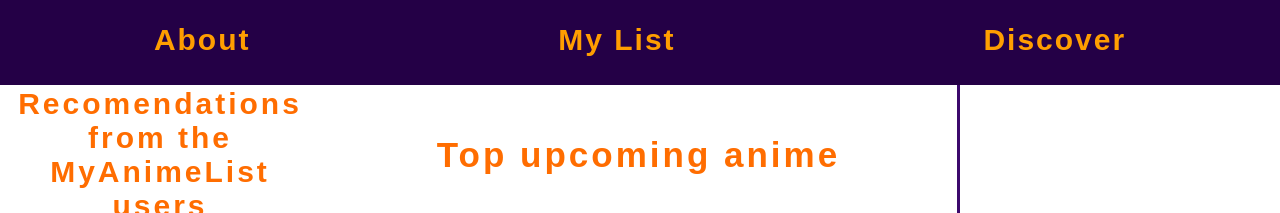
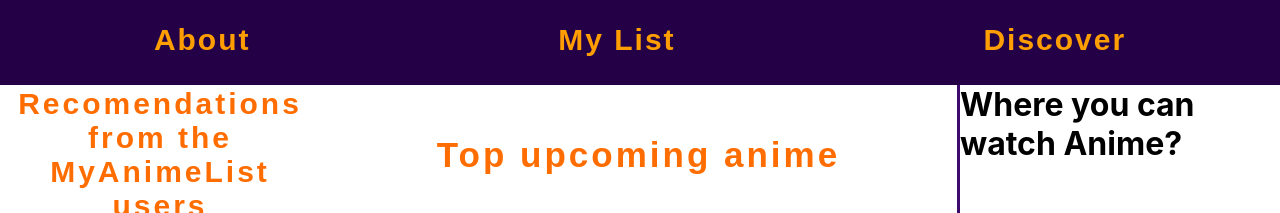
Before and after one commit to DavidMatait/animelis.github.io, a React (Create React App) app: page / in a window 1280 px wide. Shown: the top 213 px of the page. Built offline with nearby package versions, Linux system fonts and the light colour scheme; no server answers; a web font is replaced by a local one.

Commit message:
added new png

```diff
--- a/src/App.jsx
+++ b/src/App.jsx
@@ -5,6 +5,7 @@ import About from './Components/About';
 import Nav from './Components/Nav';
 import HomeLeft from './Components/HomeLeft';
 import HomeBottom from './Components/HomeBottom';
+import HomeRight from './Components/HomeRight';
 import {
   BrowserRouter,
   Routes,
@@ -48,6 +49,7 @@ return (
           <div className={styles.mid}>
           <HomeLeft/>
           <Home data={data}/>
+          <HomeRight/>
           </div>
         <HomeBottom/></>}/>
         <Route path="/about" element={<About/>}/>
--- /dev/null
+++ b/src/Components/HomeRight/HomeRight.jsx
@@ -0,0 +1,12 @@
+import React from 'react';
+import styles from './homeright.module.scss';
+
+const HomeRight = () => {
+  return (
+    <div className={styles.main}>
+      <h1>Where you can watch Anime?</h1>
+    </div>
+  )
+}
+
+export default HomeRight
--- /dev/null
+++ b/src/Components/HomeRight/index.js
@@ -0,0 +1,2 @@
+import HomeRight from './HomeRight';
+export default HomeRight;
```
Also changed, not shown: src/Assets/crunchyroll.png (added), src/Components/HomeRight/homeright.module.scss (added), 1 other file (tests, documents, lock files or other folders).
